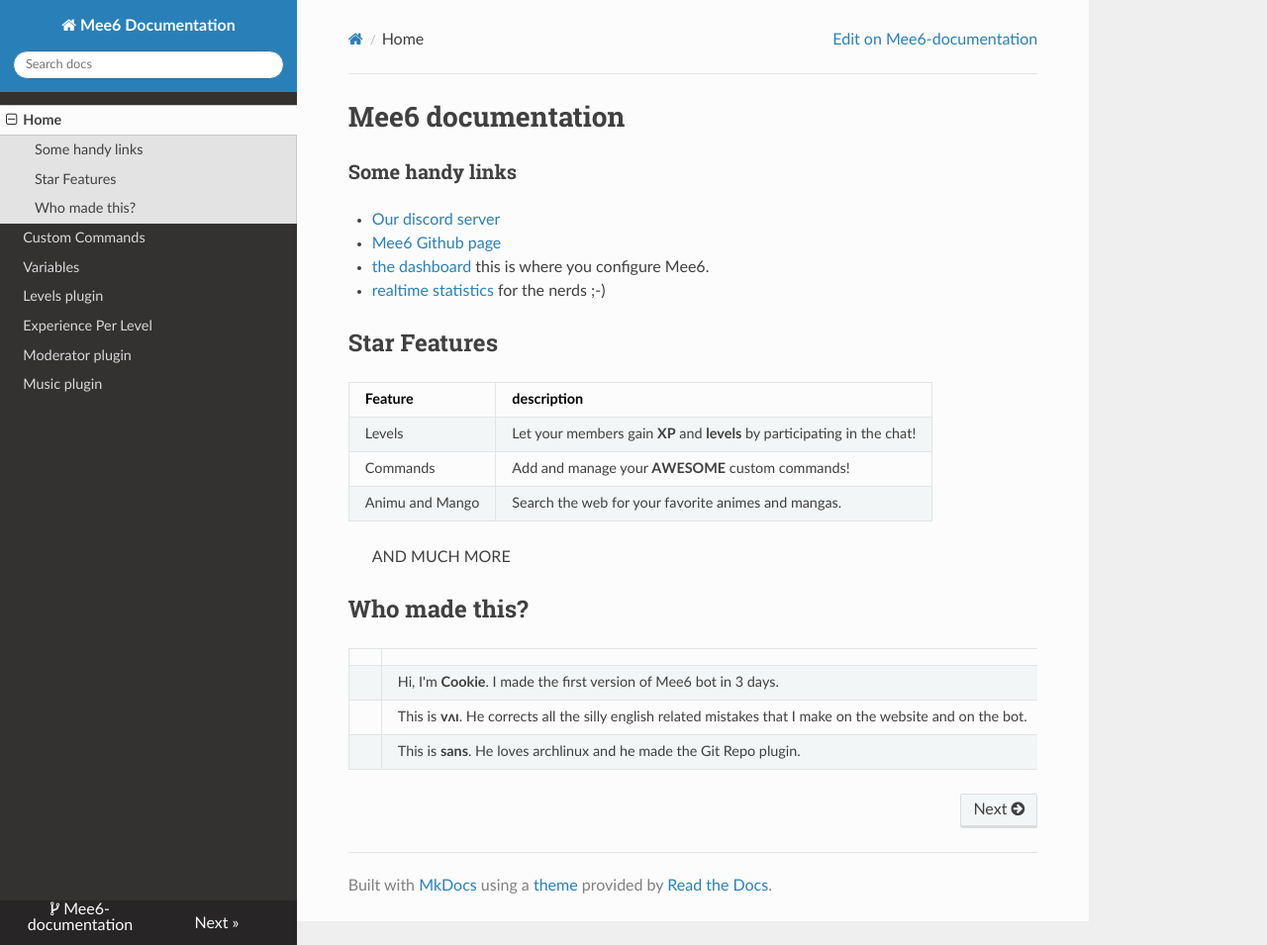
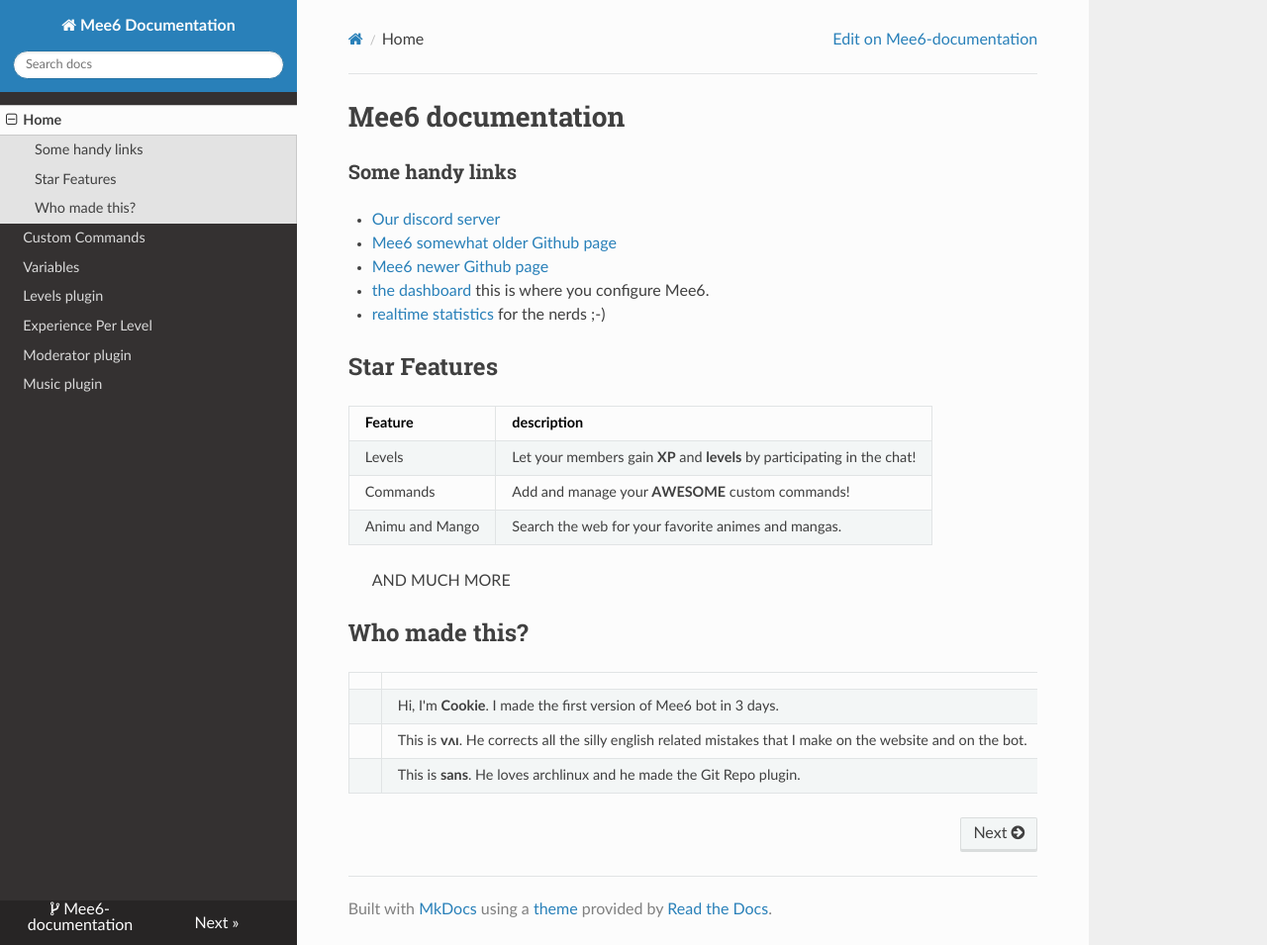
Before and after one commit to Mee6/Mee6-documentation, an MkDocs documentation site: the page built from docs/index.md, in a window 1280 px wide and 955 px high. Shown: the whole window at 99% size. Built offline with MkDocs 1.6.1, drawn with Linux system fonts in a browser that asks for light colours; nearby versions of some CDN libraries; old or Windows-style settings are respelled for this version of MkDocs.

Commit message:
updated some links

```diff
--- a/docs/index.md
+++ b/docs/index.md
@@ -2,8 +2,9 @@
 
 ### Some handy links
 
-* [Our discord server](https://discord.gg/0tOgeGSG9kVbtw7u)
-* [Mee6 Github page](https://github.com/cookkkie/mee6)
+* [Our discord server](https://discord.gg/mee6)
+* [Mee6 somewhat older Github page](https://github.com/cookkkie/mee6)
+* [Mee6 newer Github page](https://github.com/mee6)
 * [the dashboard](http://mee6.xyz/servers) this is where you configure Mee6.
 * [realtime statistics](https://p.datadoghq.com/sb/b5ae28d32-9ae9580a52?tv_mode=true) for the nerds ;-)
 
```
